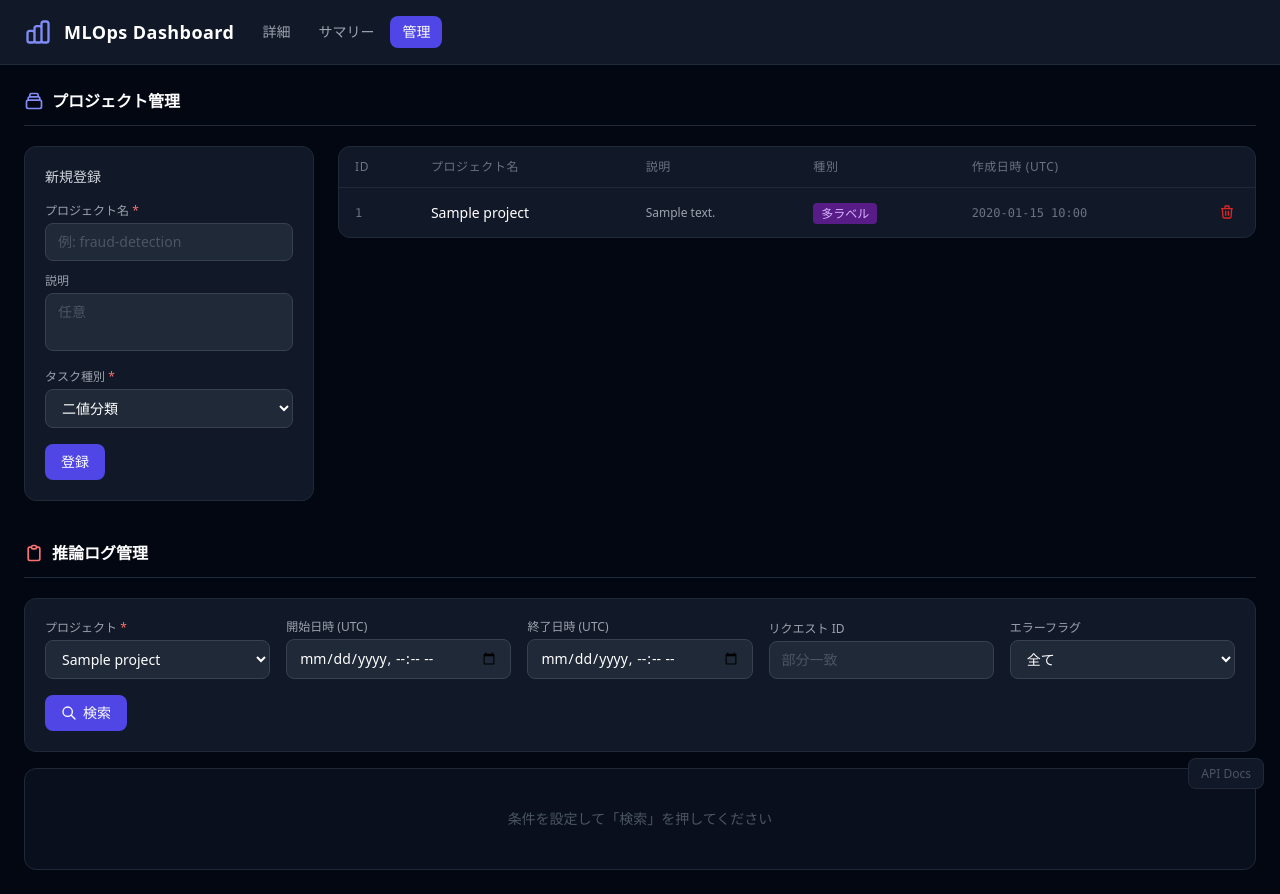
After one commit to dabecha/mlops_dashboard, a FastAPI app: template app/templates/manage.html in a window 1280 px wide. The commit adds this page. Run offline with FastAPI, Linux system fonts and the light colour scheme; the template is opened without the code that fills it: most values are stand-ins (such as "Sample title", 1, 10 or a date in 2020); some libraries are stand-ins or nearby versions.

Commit message:
feat: プロジェクト登録・推論ログ削除の管理画面を追加
- /manage ページ: プロジェクト登録フォーム＋一覧、推論ログ検索・削除
- DELETE /api/logs/{log_id}: ログ1件削除
- POST /api/logs/bulk-delete: チェックボックスで選択した複数ログを一括削除
- ナビゲーションバーに「管理」タブを追加

Co-Authored-By: Claude Sonnet 4.6 <noreply@anthropic.com>

```diff
--- a/app/schemas.py
+++ b/app/schemas.py
@@ -72,6 +72,10 @@ class ProjectConfigResponse(ProjectConfigUpdate):
     model_config = {"from_attributes": True}
 
 
+class BulkDeleteLogsRequest(BaseModel):
+    log_ids: list[int]
+
+
 class InferenceLogResponse(BaseModel):
     log_id: int
     project_id: int
--- a/app/templates/base.html
+++ b/app/templates/base.html
@@ -40,6 +40,11 @@
           class="px-3 py-1.5 rounded-lg text-sm font-medium transition-colors
             {% if current_page == 'summary' %}bg-indigo-600 text-white{% else %}text-gray-400 hover:text-white hover:bg-gray-800{% endif %}">
           サマリー
+        </a>
+        <a href="/manage"
+          class="px-3 py-1.5 rounded-lg text-sm font-medium transition-colors
+            {% if current_page == 'manage' %}bg-indigo-600 text-white{% else %}text-gray-400 hover:text-white hover:bg-gray-800{% endif %}">
+          管理
         </a>
       </nav>
 
--- /dev/null
+++ b/app/templates/manage.html
@@ -0,0 +1,270 @@
+{% extends "base.html" %}
+{% set current_page = "manage" %}
+
+{% block title %}管理 — MLOps Dashboard{% endblock %}
+
+{% block content %}
+<div class="space-y-10">
+
+  <!-- ========== プロジェクト管理 ========== -->
+  <section>
+    <h2 class="text-base font-semibold text-white mb-5 flex items-center gap-2 pb-3 border-b border-gray-800">
+      <svg class="w-5 h-5 text-indigo-400" fill="none" stroke="currentColor" viewBox="0 0 24 24">
+        <path stroke-linecap="round" stroke-linejoin="round" stroke-width="2"
+          d="M19 11H5m14 0a2 2 0 012 2v6a2 2 0 01-2 2H5a2 2 0 01-2-2v-6a2 2 0 012-2m14 0V9a2 2 0 00-2-2M5 11V9a2 2 0 012-2m0 0V5a2 2 0 012-2h6a2 2 0 012 2v2M7 7h10"/>
+      </svg>
+      プロジェクト管理
+    </h2>
+    <div class="grid grid-cols-1 lg:grid-cols-4 gap-6">
+
+      <!-- 登録フォーム -->
+      <div class="bg-gray-900 border border-gray-800 rounded-xl p-5">
+        <h3 class="text-sm font-medium text-gray-300 mb-4">新規登録</h3>
+        <form id="project-create-form" onsubmit="handleProjectCreate(event)" class="space-y-3">
+          <div>
+            <label class="block text-xs text-gray-400 mb-1">
+              プロジェクト名 <span class="text-red-400">*</span>
+            </label>
+            <input type="text" name="project_name" required maxlength="100"
+              class="w-full bg-gray-800 border border-gray-700 rounded-lg px-3 py-2 text-sm text-white focus:ring-1 focus:ring-indigo-500 focus:border-indigo-500 placeholder-gray-600"
+              placeholder="例: fraud-detection">
+          </div>
+          <div>
+            <label class="block text-xs text-gray-400 mb-1">説明</label>
+            <textarea name="description" maxlength="500" rows="2"
+              class="w-full bg-gray-800 border border-gray-700 rounded-lg px-3 py-2 text-sm text-white focus:ring-1 focus:ring-indigo-500 focus:border-indigo-500 resize-none placeholder-gray-600"
+              placeholder="任意"></textarea>
+          </div>
+          <div>
+            <label class="block text-xs text-gray-400 mb-1">
+              タスク種別 <span class="text-red-400">*</span>
+            </label>
+            <select name="task_type"
+              class="w-full bg-gray-800 border border-gray-700 rounded-lg px-3 py-2 text-sm text-white focus:ring-1 focus:ring-indigo-500 focus:border-indigo-500">
+              <option value="binary">二値分類</option>
+              <option value="multi-class">多クラス分類</option>
+              <option value="multi-label">多ラベル分類</option>
+              <option value="regression">回帰</option>
+            </select>
+          </div>
+          <div class="flex items-center gap-3 pt-1">
+            <button type="submit"
+              class="bg-indigo-600 hover:bg-indigo-500 text-white text-sm font-medium px-4 py-2 rounded-lg transition-colors">
+              登録
+            </button>
+            <p id="project-create-msg" class="text-xs"></p>
+          </div>
+        </form>
+      </div>
+
+      <!-- プロジェクト一覧（htmx） -->
+      <div class="lg:col-span-3"
+        id="project-list"
+        hx-get="/ui/project-list"
+        hx-trigger="load">
+        <div class="flex items-center gap-2 text-gray-500 text-sm p-4">
+          <svg class="w-4 h-4 animate-spin" fill="none" viewBox="0 0 24 24">
+            <circle class="opacity-25" cx="12" cy="12" r="10" stroke="currentColor" stroke-width="4"/>
+            <path class="opacity-75" fill="currentColor" d="M4 12a8 8 0 018-8v8H4z"/>
+          </svg>
+          読み込み中…
+        </div>
+      </div>
+    </div>
+  </section>
+
+  <!-- ========== 推論ログ管理 ========== -->
+  <section>
+    <h2 class="text-base font-semibold text-white mb-5 flex items-center gap-2 pb-3 border-b border-gray-800">
+      <svg class="w-5 h-5 text-red-400" fill="none" stroke="currentColor" viewBox="0 0 24 24">
+        <path stroke-linecap="round" stroke-linejoin="round" stroke-width="2"
+          d="M9 5H7a2 2 0 00-2 2v12a2 2 0 002 2h10a2 2 0 002-2V7a2 2 0 00-2-2h-2M9 5a2 2 0 002 2h2a2 2 0 002-2M9 5a2 2 0 012-2h2a2 2 0 012 2"/>
+      </svg>
+      推論ログ管理
+    </h2>
+
+    <!-- フィルタ -->
+    <div class="bg-gray-900 border border-gray-800 rounded-xl p-5 mb-4">
+      <div class="grid grid-cols-2 md:grid-cols-3 lg:grid-cols-5 gap-4 items-end">
+        <div>
+          <label class="block text-xs text-gray-400 mb-1">
+            プロジェクト <span class="text-red-400">*</span>
+          </label>
+          <select id="log-project-select"
+            class="w-full bg-gray-800 border border-gray-700 rounded-lg px-3 py-2 text-sm text-white focus:ring-1 focus:ring-indigo-500 focus:border-indigo-500">
+            {% if projects %}
+              {% for p in projects %}
+              <option value="{{ p.project_id }}">{{ p.project_name }}</option>
+              {% endfor %}
+            {% else %}
+              <option value="">（プロジェクトなし）</option>
+            {% endif %}
+          </select>
+        </div>
+        <div>
+          <label class="block text-xs text-gray-400 mb-1">開始日時 (UTC)</label>
+          <input type="datetime-local" id="log-from-dt"
+            class="w-full bg-gray-800 border border-gray-700 rounded-lg px-3 py-2 text-sm text-white focus:ring-1 focus:ring-indigo-500 focus:border-indigo-500">
+        </div>
+        <div>
+          <label class="block text-xs text-gray-400 mb-1">終了日時 (UTC)</label>
+          <input type="datetime-local" id="log-to-dt"
+            class="w-full bg-gray-800 border border-gray-700 rounded-lg px-3 py-2 text-sm text-white focus:ring-1 focus:ring-indigo-500 focus:border-indigo-500">
+        </div>
+        <div>
+          <label class="block text-xs text-gray-400 mb-1">リクエスト ID</label>
+          <input type="text" id="log-request-id" placeholder="部分一致"
+            class="w-full bg-gray-800 border border-gray-700 rounded-lg px-3 py-2 text-sm text-white focus:ring-1 focus:ring-indigo-500 focus:border-indigo-500 placeholder-gray-600">
+        </div>
+        <div>
+          <label class="block text-xs text-gray-400 mb-1">エラーフラグ</label>
+          <select id="log-is-error"
+            class="w-full bg-gray-800 border border-gray-700 rounded-lg px-3 py-2 text-sm text-white focus:ring-1 focus:ring-indigo-500 focus:border-indigo-500">
+            <option value="">全て</option>
+            <option value="true">エラーのみ</option>
+            <option value="false">正常のみ</option>
+          </select>
+        </div>
+      </div>
+      <div class="flex items-center gap-3 mt-4">
+        <button onclick="searchLogs(1)"
+          class="flex items-center gap-1.5 bg-indigo-600 hover:bg-indigo-500 text-white text-sm font-medium px-4 py-2 rounded-lg transition-colors">
+          <svg class="w-4 h-4" fill="none" stroke="currentColor" viewBox="0 0 24 24">
+            <path stroke-linecap="round" stroke-linejoin="round" stroke-width="2"
+              d="M21 21l-6-6m2-5a7 7 0 11-14 0 7 7 0 0114 0z"/>
+          </svg>
+          検索
+        </button>
+        <span class="text-xs text-gray-600 htmx-indicator" id="log-loading">
+          <svg class="w-4 h-4 animate-spin inline" fill="none" viewBox="0 0 24 24">
+            <circle class="opacity-25" cx="12" cy="12" r="10" stroke="currentColor" stroke-width="4"/>
+            <path class="opacity-75" fill="currentColor" d="M4 12a8 8 0 018-8v8H4z"/>
+          </svg>
+          読み込み中…
+        </span>
+      </div>
+    </div>
+
+    <!-- ログ一覧 -->
+    <div id="log-list">
+      <p class="text-gray-600 text-sm text-center py-10 bg-gray-900/50 border border-gray-800 rounded-xl">
+        条件を設定して「検索」を押してください
+      </p>
+    </div>
+  </section>
+
+</div>
+{% endblock %}
+
+{% block scripts %}
+<script>
+  async function handleProjectCreate(event) {
+    event.preventDefault();
+    const form = event.target;
+    const data = Object.fromEntries(new FormData(form));
+    const msgEl = document.getElementById('project-create-msg');
+    try {
+      const resp = await fetch('/api/projects', {
+        method: 'POST',
+        headers: { 'Content-Type': 'application/json' },
+        body: JSON.stringify(data),
+      });
+      if (resp.ok) {
+        const project = await resp.json();
+        msgEl.textContent = '登録しました';
+        msgEl.className = 'text-xs text-emerald-400';
+        form.reset();
+        htmx.ajax('GET', '/ui/project-list', { target: '#project-list' });
+        _addProjectOption(project);
+        setTimeout(() => { msgEl.textContent = ''; }, 3000);
+      } else {
+        const err = await resp.json();
+        msgEl.textContent = 'エラー: ' + (err.detail || resp.status);
+        msgEl.className = 'text-xs text-red-400';
+      }
+    } catch (e) {
+      msgEl.textContent = '通信エラー';
+      msgEl.className = 'text-xs text-red-400';
+    }
+  }
+
+  function _addProjectOption(project) {
+    const select = document.getElementById('log-project-select');
+    const placeholder = select.querySelector('option[value=""]');
+    if (placeholder) placeholder.remove();
+    const opt = document.createElement('option');
+    opt.value = project.project_id;
+    opt.textContent = project.project_name;
+    select.appendChild(opt);
+  }
+
+  async function deleteProject(projectId, projectName) {
+    if (!confirm(`「${projectName}」を削除しますか？\n\n関連するすべての推論ログも削除されます。`)) return;
+    const resp = await fetch('/api/projects/' + projectId, { method: 'DELETE' });
+    if (resp.ok) {
+      htmx.ajax('GET', '/ui/project-list', { target: '#project-list' });
+      const select = document.getElementById('log-project-select');
+      const opt = select.querySelector(`option[value="${projectId}"]`);
+      if (opt) opt.remove();
+      if (select.options.length === 0) {
+        const ph = document.createElement('option');
+        ph.value = '';
+        ph.textContent = '（プロジェクトなし）';
+        select.appendChild(ph);
+      }
+      document.getElementById('log-list').innerHTML =
+        '<p class="text-gray-600 text-sm text-center py-10 bg-gray-900/50 border border-gray-800 rounded-xl">条件を設定して「検索」を押してください</p>';
+    } else {
+      alert('削除に失敗しました');
+    }
+  }
+
+  function searchLogs(page) {
+    const projectId = document.getElementById('log-project-select').value;
+    if (!projectId) { alert('プロジェクトを選択してください'); return; }
+    const params = new URLSearchParams({ project_id: projectId, page: page || 1 });
+    const fromDt = document.getElementById('log-from-dt').value;
+    const toDt   = document.getElementById('log-to-dt').value;
+    const reqId  = document.getElementById('log-request-id').value.trim();
+    const isErr  = document.getElementById('log-is-error').value;
+    if (fromDt) params.set('from_dt', fromDt);
+    if (toDt)   params.set('to_dt', toDt);
+    if (reqId)  params.set('request_id_filter', reqId);
+    if (isErr)  params.set('is_error', isErr);
+    htmx.ajax('GET', '/ui/log-list?' + params.toString(), {
+      target: '#log-list',
+      indicator: '#log-loading',
+    });
+  }
+
+  async function deleteLog(logId) {
+    if (!confirm('このログ（ID: ' + logId + '）を削除しますか？')) return;
+    const resp = await fetch('/api/logs/' + logId, { method: 'DELETE' });
+    if (resp.ok) {
+      document.getElementById('log-row-' + logId)?.remove();
+    } else {
+      alert('削除に失敗しました');
+    }
+  }
+
+  async function deleteSelectedLogs() {
+    const checked = [...document.querySelectorAll('.log-checkbox:checked')].map(el => parseInt(el.value));
+    if (!checked.length) { alert('削除するログを選択してください'); return; }
+    if (!confirm(checked.length + ' 件のログを削除しますか？')) return;
+    const resp = await fetch('/api/logs/bulk-delete', {
+      method: 'POST',
+      headers: { 'Content-Type': 'application/json' },
+      body: JSON.stringify({ log_ids: checked }),
+    });
+    if (resp.ok) {
+      checked.forEach(id => document.getElementById('log-row-' + id)?.remove());
+    } else {
+      alert('削除に失敗しました');
+    }
+  }
+
+  function toggleAllLogs(master) {
+    document.querySelectorAll('.log-checkbox').forEach(cb => cb.checked = master.checked);
+  }
+</script>
+{% endblock %}
--- /dev/null
+++ b/app/templates/partials/project_list.html
@@ -0,0 +1,59 @@
+{% if not projects %}
+<div class="bg-gray-900 border border-gray-800 rounded-xl p-8 text-center text-gray-500 text-sm">
+  プロジェクトが登録されていません
+</div>
+{% else %}
+<div class="bg-gray-900 border border-gray-800 rounded-xl overflow-hidden">
+  <table class="w-full text-sm">
+    <thead>
+      <tr class="border-b border-gray-800 text-xs text-gray-500 uppercase tracking-wider">
+        <th class="text-left px-4 py-3 font-medium">ID</th>
+        <th class="text-left px-4 py-3 font-medium">プロジェクト名</th>
+        <th class="text-left px-4 py-3 font-medium">説明</th>
+        <th class="text-left px-4 py-3 font-medium">種別</th>
+        <th class="text-left px-4 py-3 font-medium">作成日時 (UTC)</th>
+        <th class="px-4 py-3 w-12"></th>
+      </tr>
+    </thead>
+    <tbody class="divide-y divide-gray-800">
+      {% for p in projects %}
+      <tr class="hover:bg-gray-800/50 transition-colors">
+        <td class="px-4 py-3 text-gray-500 font-mono text-xs">{{ p.project_id }}</td>
+        <td class="px-4 py-3">
+          <a href="/?project_id={{ p.project_id }}"
+            class="font-medium text-white hover:text-indigo-300 transition-colors">
+            {{ p.project_name }}
+          </a>
+        </td>
+        <td class="px-4 py-3 text-gray-400 text-xs max-w-xs">
+          <span class="block truncate" title="{{ p.description or '' }}">{{ p.description or '—' }}</span>
+        </td>
+        <td class="px-4 py-3">
+          {% if p.task_type == 'regression' %}
+          <span class="px-2 py-0.5 rounded text-xs font-medium bg-teal-900 text-teal-300">回帰</span>
+          {% elif p.task_type == 'binary' %}
+          <span class="px-2 py-0.5 rounded text-xs font-medium bg-indigo-900 text-indigo-300">二値分類</span>
+          {% elif p.task_type == 'multi-class' %}
+          <span class="px-2 py-0.5 rounded text-xs font-medium bg-violet-900 text-violet-300">多クラス</span>
+          {% else %}
+          <span class="px-2 py-0.5 rounded text-xs font-medium bg-purple-900 text-purple-300">多ラベル</span>
+          {% endif %}
+        </td>
+        <td class="px-4 py-3 text-gray-500 font-mono text-xs whitespace-nowrap">
+          {{ p.created_at.strftime('%Y-%m-%d %H:%M') }}
+        </td>
+        <td class="px-4 py-3 text-right">
+          <button onclick="deleteProject({{ p.project_id }}, '{{ p.project_name }}')"
+            class="text-red-600 hover:text-red-400 transition-colors p-1" title="削除">
+            <svg class="w-4 h-4" fill="none" stroke="currentColor" viewBox="0 0 24 24">
+              <path stroke-linecap="round" stroke-linejoin="round" stroke-width="2"
+                d="M19 7l-.867 12.142A2 2 0 0116.138 21H7.862a2 2 0 01-1.995-1.858L5 7m5 4v6m4-6v6m1-10V4a1 1 0 00-1-1h-4a1 1 0 00-1 1v3M4 7h16"/>
+            </svg>
+          </button>
+        </td>
+      </tr>
+      {% endfor %}
+    </tbody>
+  </table>
+</div>
+{% endif %}
```
Also changed, not shown: app/routers/ingest.py (+21 -0 lines), app/routers/ui.py (+68 -1 lines), app/templates/partials/log_list.html (added, +110 -0 lines).
